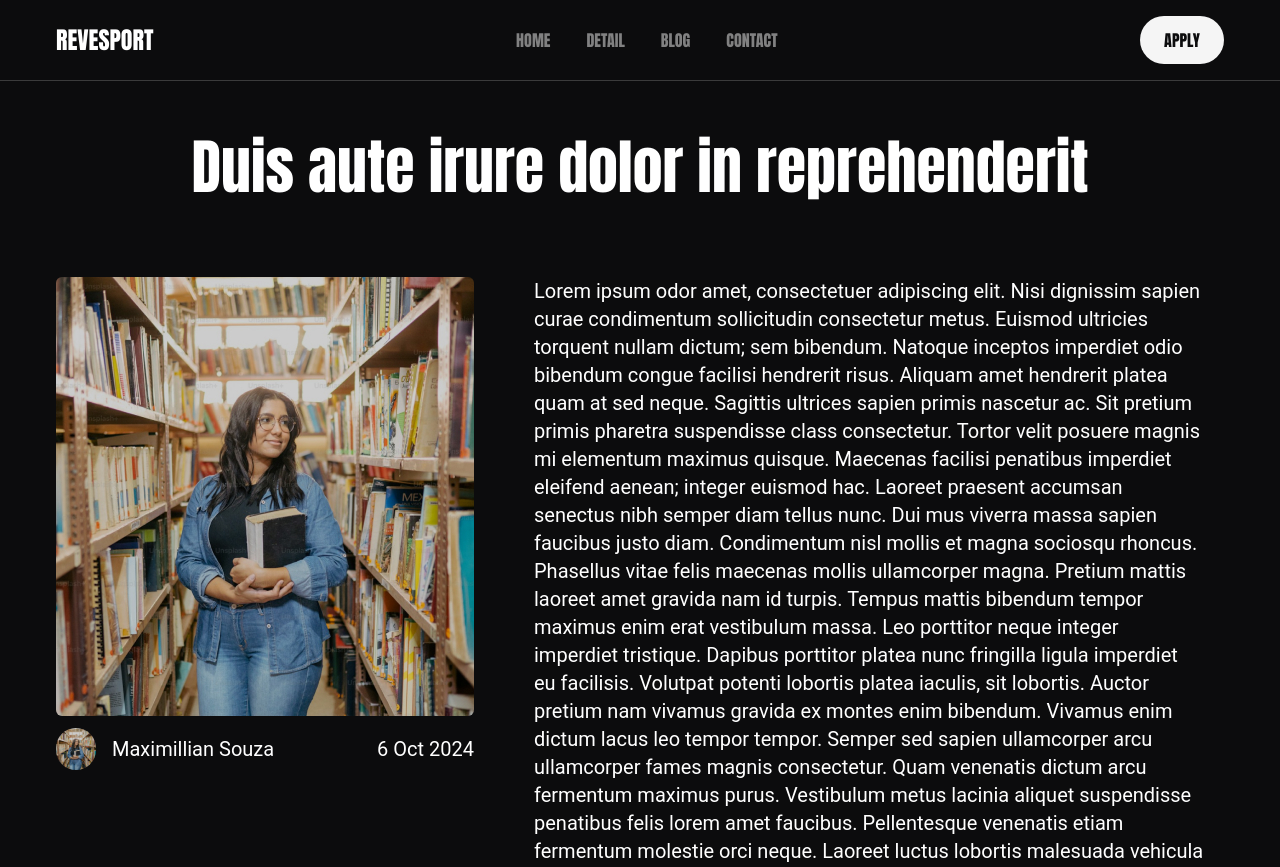
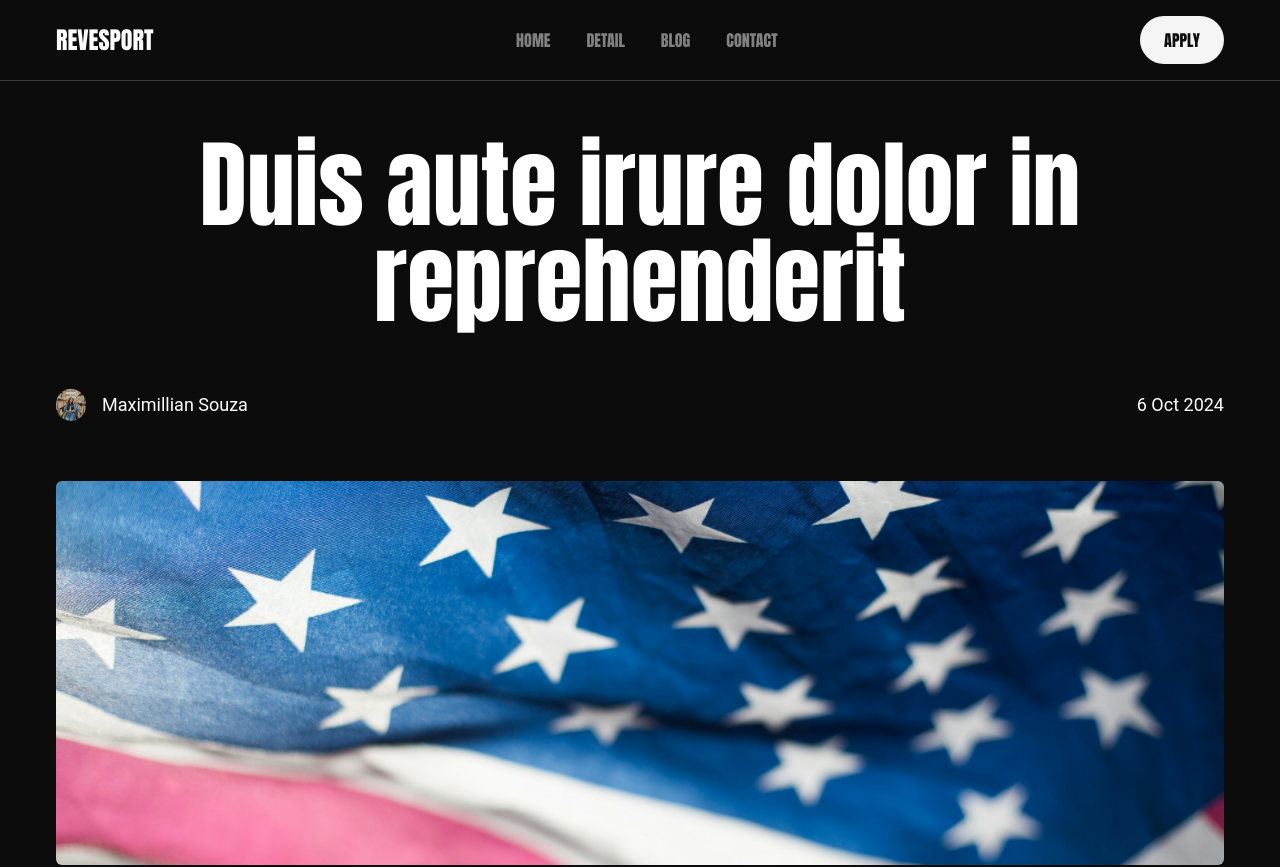
Before and after one commit to UtkuBoraEfil/revesports, a Next.js app: page /blog/1 in a window 1280 px wide. Shown: the top 867 px of the page. Built offline with nearby package versions, Linux system fonts and the light colour scheme.

Commit message:
blog detail2

```diff
--- a/app/blog/[slugs]/page.tsx
+++ b/app/blog/[slugs]/page.tsx
@@ -8,46 +8,29 @@ export default function BlogPart({ params }: { params: any }) {
   return (
     <section className="bg-default-black text-white">
       <Navbar />
-      <div className="xl:px-28 md:px-14 px-6 py-14 ">
-        <h1 className="md:text-6xl text-4xl text-center">{blog.title}</h1>
-        <div className="flex flex-col lg:flex-row gap-10 w-fit mx-auto pt-20 ">
-          <div className="shrink-0 md:flex md:flex-col mx-auto">
+      <div className="xl:px-28 md:px-14 px-6 py-14 font-roboto">
+        <h1 className=" text-4xl md:text-8xl text-center font-impact">{blog.title}</h1>
+        <div className="w-full flex justify-between pt-12 items-center">
+          <div className="flex gap-4 items-center">
             <Image
-              alt={"image"}
-              src={blog.image}
-              width={1000}
-              height={1000}
-              className=" w-full  h-auto xl:w-[32rem] xl:h-[537px]  object-cover object-center rounded-md shrink-0 "
+              src={"/images/academic.jpg"}
+              width={30}
+              height={30}
+              alt={"author"}
+              className="rounded-full my-3"
             />
-            <div className="hidden lg:flex items-center w-full justify-between">
-              <div className="flex gap-4  items-center">
-                <Image
-                  src={"/images/academic.jpg"}
-                  width={40}
-                  height={40}
-                  alt={"author"}
-                  className="rounded-full my-3 "
-                />
-                <p className="font-roboto text-xl">{blog.author}</p>
-              </div>
-              <p className="font-roboto text-base md:text-xl">{blog.createdAt}</p>
-            </div>
+            <p className="md:text-lg">{blog.author}</p>
           </div>
-          <p className="font-roboto text-base md:text-xl px-5 leading-7">{blog.text}</p>
+          <p className="md:text-lg">{blog.createdAt}</p>
         </div>
-        <div className="flex lg:hidden items-center w-full justify-between pt-10">
-              <div className="flex gap-4  items-center">
-                <Image
-                  src={"/images/academic.jpg"}
-                  width={30}
-                  height={30}
-                  alt={"author"}
-                  className="rounded-full my-3 "
-                />
-                <p className="font-roboto ">{blog.author}</p>
-              </div>
-              <p className="font-roboto ">{blog.createdAt}</p>
-            </div>
+        <Image
+          src={"/images/flag.jpeg"}
+          alt={"image"}
+          width={1000}
+          height={1000}
+          className="w-full h-96 object-cover object-center rounded-md my-12"
+        />
+        <p className="md:text-xl leading-7">{blog.text}</p>
       </div>
     </section>
   );
```
